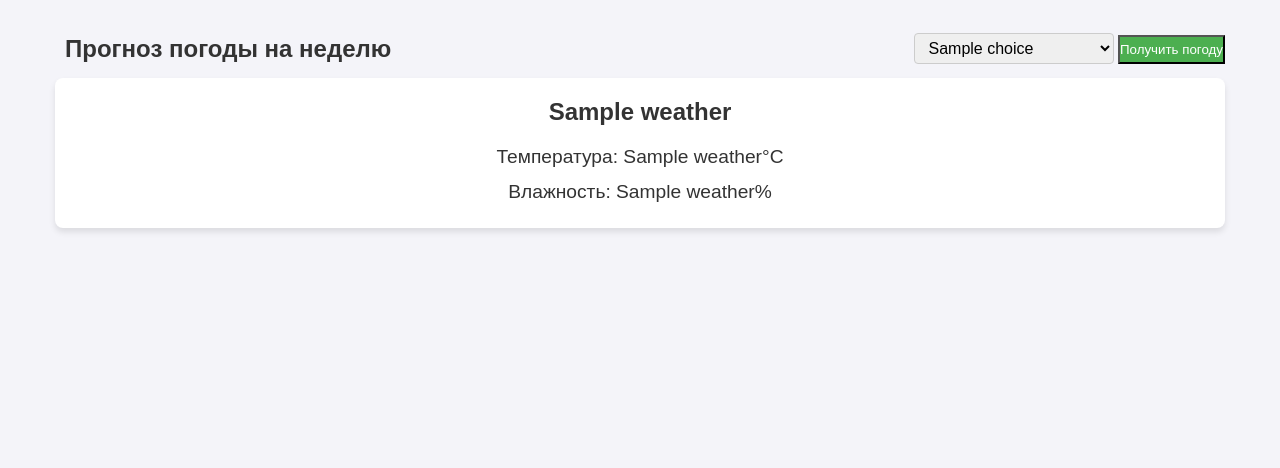
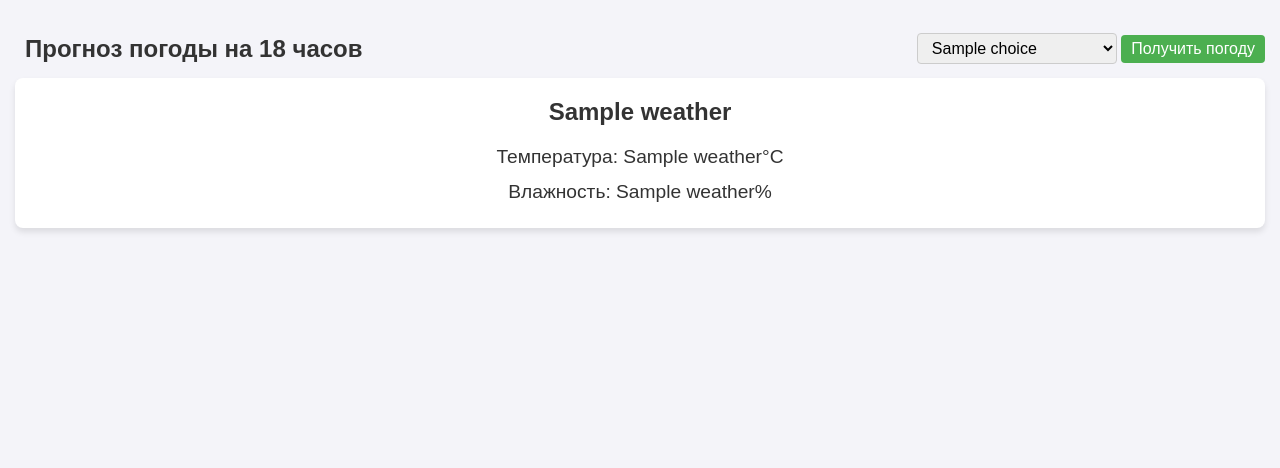
Before and after one commit to astrakhantsev163/python-assistant, a FastAPI app: template templates/index.html in a window 1280 px wide. Shown: the part 105-573 px from the top of the page. Run offline with FastAPI, Linux system fonts and the light colour scheme; the template is opened without the code that fills it: most values are stand-ins (such as "Sample title", 1, 10 or a date in 2020); parts of the project's set-up code (start-up, migrations or seed data) failed here and were passed over.

Commit message:
refactor

```diff
--- a/main.py
+++ b/main.py
@@ -22,6 +22,13 @@ logging.basicConfig(level=logging.INFO)
 logger = logging.getLogger(__name__)
 
 logger.info("Приложение запущено")
+
+
+@app.middleware("http")
+async def add_no_cache_headers(request, call_next):
+    response = await call_next(request)
+    response.headers["Cache-Control"] = "no-store, no-cache, must-revalidate, max-age=0"
+    return response
 
 
 @app.get("/")
--- a/static/styles/base.css
+++ b/static/styles/base.css
@@ -13,9 +13,18 @@ body {
 }
 
 .container {
-    max-width: 1200px;
+    max-width: flex;
     margin: 0 auto;
     padding: 0 15px; /* Добавляем минимальные отступы */
+}
+
+button {
+    border: none;
+    outline: none;
+    background: transparent;
+    padding: 0;
+    margin: 0;
+    cursor: pointer;
 }
 
 main {
--- a/static/styles/buttons.css
+++ b/static/styles/buttons.css
@@ -1,6 +1,16 @@
-button[type="submit"] {
+/* Стиль для кнопки отправки */
+.submit-button {
     background: #4CAF50;
     color: white;
     text-align: center;
-    padding: 5px 0;
+    padding: 5px 10px;
+    border: none;
+    border-radius: 4px;
+    font-size: 16px;
+    transition: background 0.3s ease;
+    cursor: pointer;
 }
+
+.submit-button:hover {
+    background: #45a049;
+}
--- a/templates/index.html
+++ b/templates/index.html
@@ -22,16 +22,16 @@
     <main>
         <div class="container">
             <div class="header-flex">
-                <h2>Прогноз погоды на неделю</h2>
+                <h2>Прогноз погоды на 18 часов</h2>
                 <form action="/weather" method="get">
                     <select id="city_choices" name="city">
                         {% for choice in city_choices %}
-                        <option value="{{choice}}" {% if choice == selected_city %} selected {% endif %}>
-                            {{choice}}
+                        <option value="{{ choice }}" {% if choice == selected_city %}selected{% endif %}>
+                            {{ choice }}
                         </option>
                         {% endfor %}
                     </select>
-                    <button type="submit">Получить погоду</button>
+                    <button type="submit" class="submit-button">Получить погоду</button>
                 </form>
             </div>
             <div id="weather-container" class="weather-grid">
```
